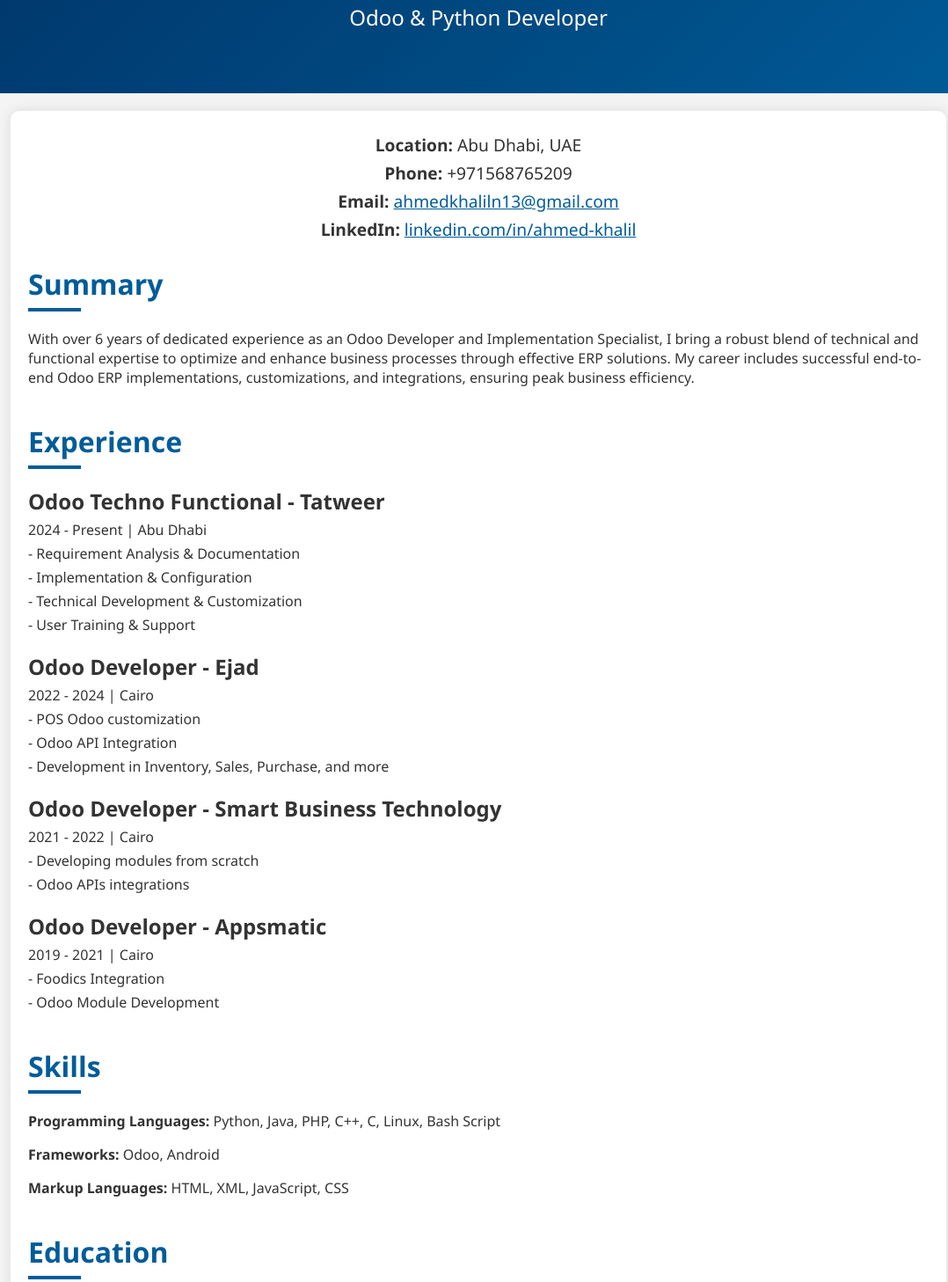
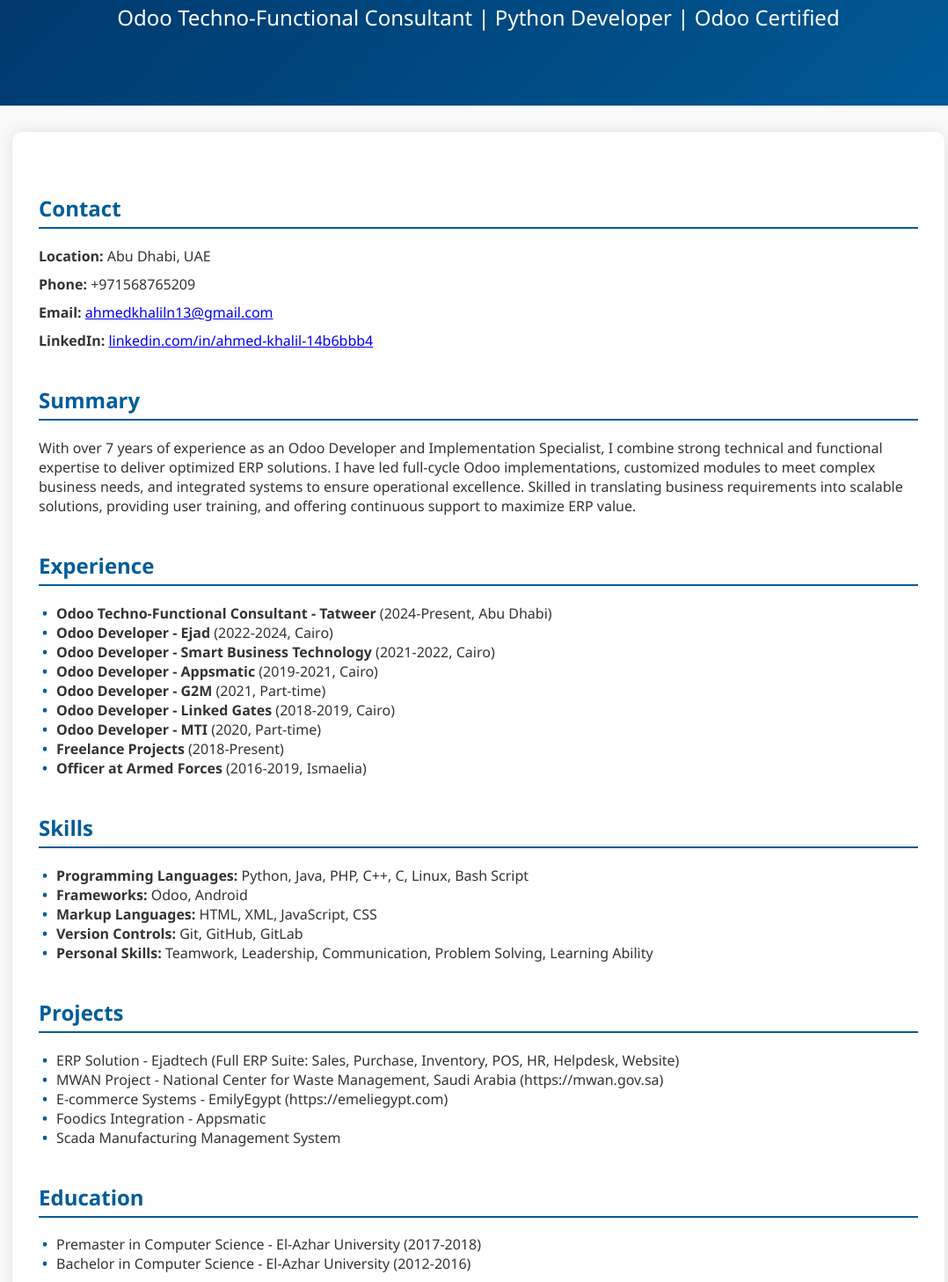
Before and after one commit to khalilozetch/my-cv, a plain HTML site: page index.html in a window 1280 px wide. Shown: the part 132-1589 px from the top of the page at 88% size, without its empty margins (96-1174 px from the left). Drawn offline with Linux system fonts and the light colour scheme.

Commit message:
Update index.html

```diff
--- a/index.html
+++ b/index.html
@@ -3,141 +3,65 @@
 <head>
     <meta charset="UTF-8">
     <meta name="viewport" content="width=device-width, initial-scale=1.0">
-    <title>Ahmed Khalil | Odoo Developer</title>
+    <title>Ahmed Khalil | Odoo Techno-Functional Consultant</title>
     <style>
         body {
             font-family: 'Segoe UI', Tahoma, Geneva, Verdana, sans-serif;
             margin: 0;
             padding: 0;
-            background-color: #f4f4f4;
+            background: #f9f9f9;
             color: #333;
-            overflow-x: hidden;
         }
         header {
             background: linear-gradient(135deg, #003366 0%, #005c99 100%);
             color: white;
             text-align: center;
-            padding: 60px 0;
-            animation: slideDown 1.5s ease-out;
+            padding: 60px 20px;
         }
         header h1 {
+            font-size: 3rem;
             margin: 0;
-            font-size: 3rem;
-            letter-spacing: 2px;
-            animation: fadeIn 2s ease;
         }
         header p {
-            margin: 10px 0;
+            margin-top: 10px;
             font-size: 1.5rem;
-            animation: fadeIn 3s ease;
         }
         .container {
-            width: 80%;
-            margin: 20px auto;
-            background: white;
-            padding: 20px;
+            width: 90%;
+            max-width: 1000px;
+            margin: 30px auto;
+            background: #fff;
+            padding: 30px;
+            border-radius: 10px;
             box-shadow: 0 0 15px rgba(0,0,0,0.1);
-            border-radius: 10px;
-            transform: translateY(100px);
-            animation: slideUp 2s ease-out forwards;
-        }
-        .section {
-            margin-bottom: 40px;
         }
         h2 {
-            position: relative;
-            margin-bottom: 20px;
-            padding-bottom: 10px;
-            font-size: 2rem;
             color: #005c99;
-            animation: fadeInLeft 1.5s ease-out;
+            border-bottom: 2px solid #005c99;
+            padding-bottom: 5px;
+            margin-top: 40px;
         }
-        h2:before {
-            content: "";
-            position: absolute;
-            width: 60px;
-            height: 4px;
-            background: #005c99;
-            bottom: 0;
-            left: 0;
-        }
-        .contact-info {
-            text-align: center;
-            animation: fadeIn 2s ease;
-        }
-        .contact-info p {
-            margin: 5px 0;
-            font-size: 1.2rem;
-        }
-        .experience-item {
-            margin-bottom: 20px;
-        }
-        .experience-item h3 {
-            margin: 0;
-            font-size: 1.5rem;
-            color: #333;
-        }
-        .experience-item p {
-            margin: 5px 0;
+        .section p, .section ul {
+            margin: 10px 0;
         }
         footer {
             background: #003366;
             color: white;
             text-align: center;
-            padding: 20px 0;
+            padding: 20px;
             margin-top: 40px;
         }
-        footer p {
-            margin: 0;
+        ul {
+            list-style: none;
+            padding-left: 20px;
         }
-
-        /* Animations */
-        @keyframes fadeIn {
-            from { opacity: 0; }
-            to { opacity: 1; }
-        }
-
-        @keyframes fadeInLeft {
-            from { opacity: 0; transform: translateX(-100px); }
-            to { opacity: 1; transform: translateX(0); }
-        }
-
-        @keyframes slideUp {
-            from { opacity: 0; transform: translateY(100px); }
-            to { opacity: 1; transform: translateY(0); }
-        }
-
-        @keyframes slideDown {
-            from { opacity: 0; transform: translateY(-100px); }
-            to { opacity: 1; transform: translateY(0); }
-        }
-
-        .fade-in {
-            animation: fadeIn 1.5s ease-out;
-        }
-
-        .hover-underline-animation {
+        ul li::before {
+            content: "\2022";
+            color: #005c99;
+            font-weight: bold;
             display: inline-block;
-            position: relative;
-            color: #005c99;
-        }
-
-        .hover-underline-animation:after {
-            content: '';
-            position: absolute;
-            width: 100%;
-            transform: scaleX(0);
-            height: 3px;
-            bottom: 0;
-            left: 0;
-            background-color: #005c99;
-            transform-origin: bottom right;
-            transition: transform 0.25s ease-out;
-        }
-
-        .hover-underline-animation:hover:after {
-            transform: scaleX(1);
-            transform-origin: bottom left;
+            width: 1em;
+            margin-left: -1em;
         }
     </style>
 </head>
@@ -145,85 +69,75 @@
 
 <header>
     <h1>Ahmed Khalil</h1>
-    <p>Odoo & Python Developer  </p>
+    <p>Odoo Techno-Functional Consultant | Python Developer | Odoo Certified</p>
 </header>
 
 <div class="container">
-    <div class="contact-info fade-in">
+    <div class="section">
+        <h2>Contact</h2>
         <p><strong>Location:</strong> Abu Dhabi, UAE</p>
         <p><strong>Phone:</strong> +971568765209</p>
-        <p><strong>Email:</strong> <a href="mailto:ahmedkhaliln13@gmail.com" class="hover-underline-animation">ahmedkhaliln13@gmail.com</a></p>
-        <p><strong>LinkedIn:</strong> <a href="https://linkedin.com/in/ahmed-khalil-14b6bbb4/" class="hover-underline-animation">linkedin.com/in/ahmed-khalil</a></p>
+        <p><strong>Email:</strong> <a href="mailto:ahmedkhaliln13@gmail.com">ahmedkhaliln13@gmail.com</a></p>
+        <p><strong>LinkedIn:</strong> <a href="https://linkedin.com/in/ahmed-khalil-14b6bbb4/">linkedin.com/in/ahmed-khalil-14b6bbb4</a></p>
     </div>
 
     <div class="section">
         <h2>Summary</h2>
-        <p>With over 6 years of dedicated experience as an Odoo Developer and Implementation Specialist, I bring a robust blend of technical and functional expertise to optimize and enhance business processes through effective ERP solutions. My career includes successful end-to-end Odoo ERP implementations, customizations, and integrations, ensuring peak business efficiency.</p>
+        <p>With over 7 years of experience as an Odoo Developer and Implementation Specialist, I combine strong technical and functional expertise to deliver optimized ERP solutions. I have led full-cycle Odoo implementations, customized modules to meet complex business needs, and integrated systems to ensure operational excellence. Skilled in translating business requirements into scalable solutions, providing user training, and offering continuous support to maximize ERP value.</p>
     </div>
 
     <div class="section">
         <h2>Experience</h2>
-        <div class="experience-item">
-            <h3>Odoo Techno Functional - Tatweer</h3>
-            <p>2024 - Present | Abu Dhabi</p>
-            <p>- Requirement Analysis & Documentation</p>
-            <p>- Implementation & Configuration</p>
-            <p>- Technical Development & Customization</p>
-            <p>- User Training & Support</p>
-        </div>
-
-        <div class="experience-item">
-            <h3>Odoo Developer - Ejad</h3>
-            <p>2022 - 2024 | Cairo</p>
-            <p>- POS Odoo customization</p>
-            <p>- Odoo API Integration</p>
-            <p>- Development in Inventory, Sales, Purchase, and more</p>
-        </div>
-
-        <div class="experience-item">
-            <h3>Odoo Developer - Smart Business Technology</h3>
-            <p>2021 - 2022 | Cairo</p>
-            <p>- Developing modules from scratch</p>
-            <p>- Odoo APIs integrations</p>
-        </div>
-
-        <div class="experience-item">
-            <h3>Odoo Developer - Appsmatic</h3>
-            <p>2019 - 2021 | Cairo</p>
-            <p>- Foodics Integration</p>
-            <p>- Odoo Module Development</p>
-        </div>
+        <ul>
+            <li><strong>Odoo Techno-Functional Consultant - Tatweer</strong> (2024-Present, Abu Dhabi)</li>
+            <li><strong>Odoo Developer - Ejad</strong> (2022-2024, Cairo)</li>
+            <li><strong>Odoo Developer - Smart Business Technology</strong> (2021-2022, Cairo)</li>
+            <li><strong>Odoo Developer - Appsmatic</strong> (2019-2021, Cairo)</li>
+            <li><strong>Odoo Developer - G2M</strong> (2021, Part-time)</li>
+            <li><strong>Odoo Developer - Linked Gates</strong> (2018-2019, Cairo)</li>
+            <li><strong>Odoo Developer - MTI</strong> (2020, Part-time)</li>
+            <li><strong>Freelance Projects</strong> (2018-Present)</li>
+            <li><strong>Officer at Armed Forces</strong> (2016-2019, Ismaelia)</li>
+        </ul>
     </div>
 
     <div class="section">
         <h2>Skills</h2>
-        <p><strong>Programming Languages:</strong> Python, Java, PHP, C++, C, Linux, Bash Script</p>
-        <p><strong>Frameworks:</strong> Odoo, Android</p>
-        <p><strong>Markup Languages:</strong> HTML, XML, JavaScript, CSS</p>
+        <ul>
+            <li><strong>Programming Languages:</strong> Python, Java, PHP, C++, C, Linux, Bash Script</li>
+            <li><strong>Frameworks:</strong> Odoo, Android</li>
+            <li><strong>Markup Languages:</strong> HTML, XML, JavaScript, CSS</li>
+            <li><strong>Version Controls:</strong> Git, GitHub, GitLab</li>
+            <li><strong>Personal Skills:</strong> Teamwork, Leadership, Communication, Problem Solving, Learning Ability</li>
+        </ul>
+    </div>
+
+    <div class="section">
+        <h2>Projects</h2>
+        <ul>
+            <li>ERP Solution - Ejadtech (Full ERP Suite: Sales, Purchase, Inventory, POS, HR, Helpdesk, Website)</li>
+            <li>MWAN Project - National Center for Waste Management, Saudi Arabia (https://mwan.gov.sa)</li>
+            <li>E-commerce Systems - EmilyEgypt (https://emeliegypt.com)</li>
+            <li>Foodics Integration - Appsmatic</li>
+            <li>Scada Manufacturing Management System</li>
+        </ul>
     </div>
 
     <div class="section">
         <h2>Education</h2>
-        <div class="experience-item">
-            <h3>Premaster in Computer Science</h3>
-            <p>El-Azhar University, 2017 - 2018</p>
-        </div>
-        <div class="experience-item">
-            <h3>Bachelor in Computer Science</h3>
-            <p>El-Azhar University, 2012 - 2016</p>
-        </div>
+        <ul>
+            <li>Premaster in Computer Science - El-Azhar University (2017-2018)</li>
+            <li>Bachelor in Computer Science - El-Azhar University (2012-2016)</li>
+        </ul>
     </div>
 
     <div class="section">
-        <h2>Projects</h2>
-        <div class="experience-item">
-            <h3>ERP Solution - Ejadtech</h3>
-            <p>Odoo Full ERP with all modules such as Sale, Purchase, Inventory, POS, HR, Helpdesk, and Website.</p>
-        </div>
-        <div class="experience-item">
-            <h3>E-commerce System - EmilyEgypt</h3>
-            <p>Developed an Odoo-based e-commerce system for EmilyEgypt.</p>
-        </div>
+        <h2>Courses & Certifications</h2>
+        <ul>
+            <li>Mastering Odoo 9 Development (Udemy)</li>
+            <li>Bootcamp Python Course (Udemy)</li>
+            <li>Android Developer Course (Google & Udacity, AUC)</li>
+        </ul>
     </div>
 </div>
 
```
